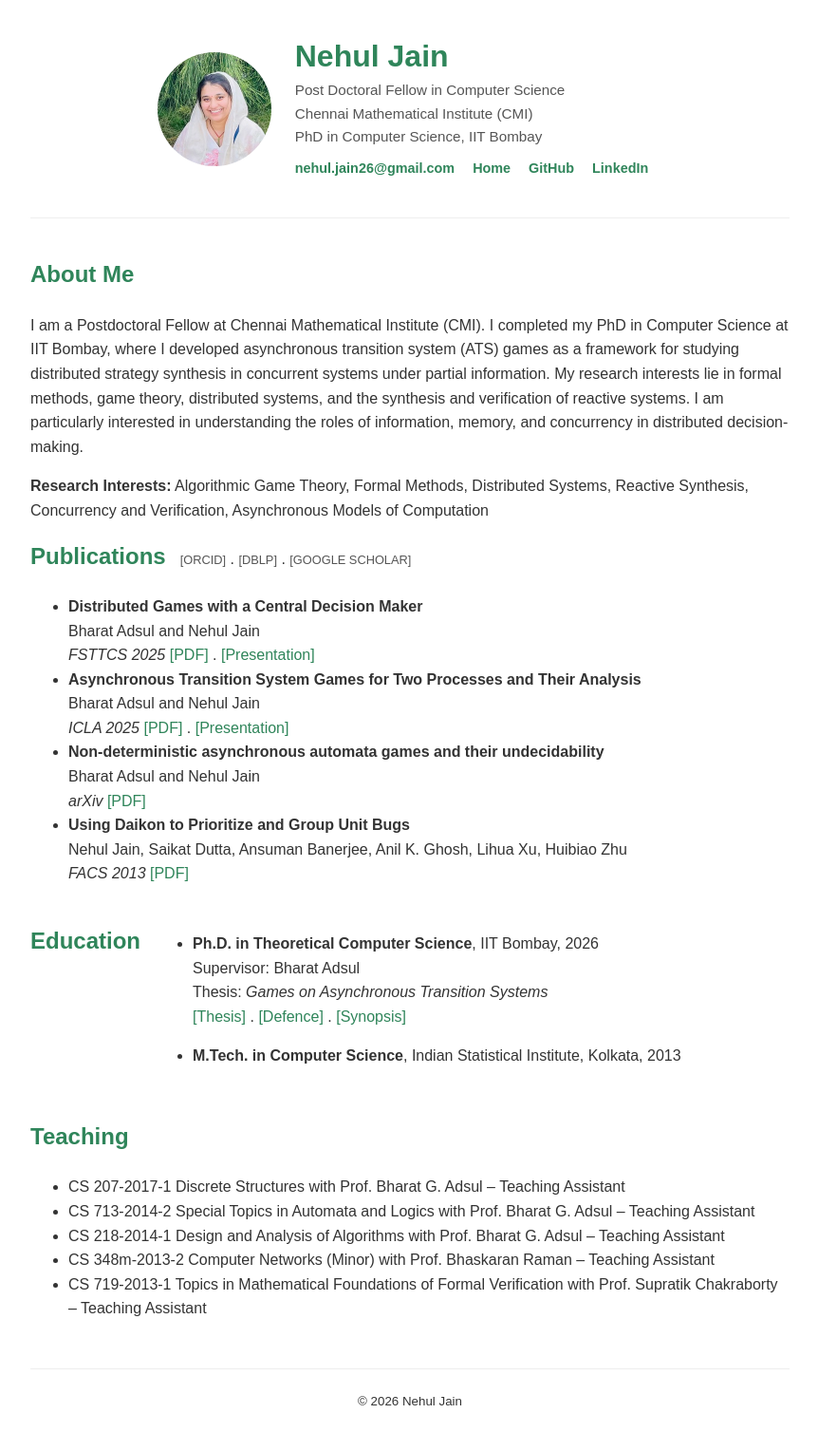
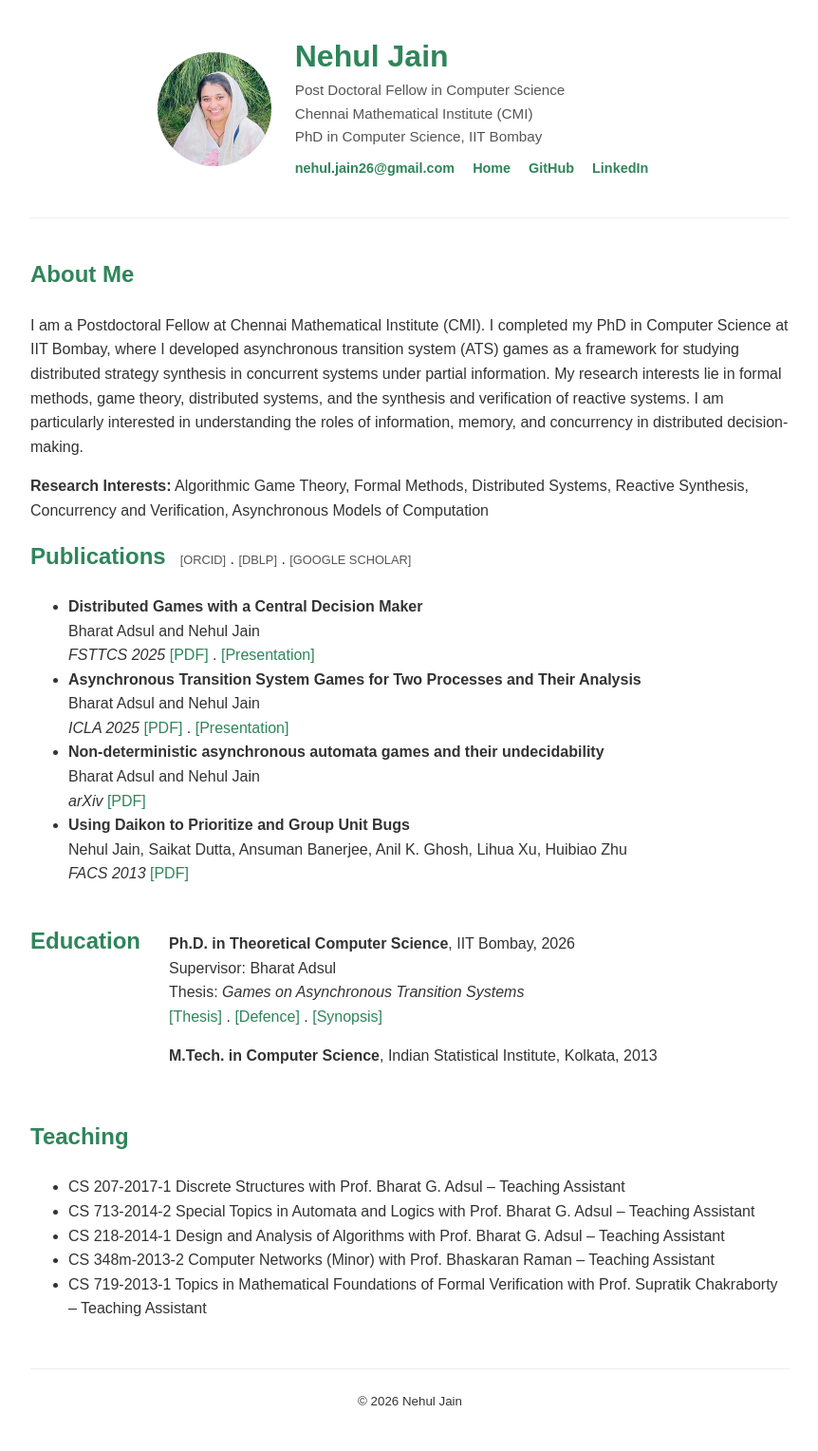
Before and after one commit to nehuljain26/nehuljain26.github.io, a Jekyll site: the page built from index.md, in a window 1280 px wide. Shown: the whole page at 95% size, without its empty margins (208-1070 px from the left). Built offline with Jekyll 4.4.1, drawn with Linux system fonts in a browser that asks for light colours.

Commit message:
Update publications.html

```diff
--- a/_includes/publications.html
+++ b/_includes/publications.html
@@ -35,8 +35,8 @@
 
 <div class="section-title">
 <h2>Education</h2>
-
-  <ul>
+  <br />
+  <ul style="list-style: none; padding-left: 0; margin-left: 0;">
     <li>
     <p>
         <strong>Ph.D. in Theoretical Computer Science</strong>, IIT Bombay, 2026<br>
```
